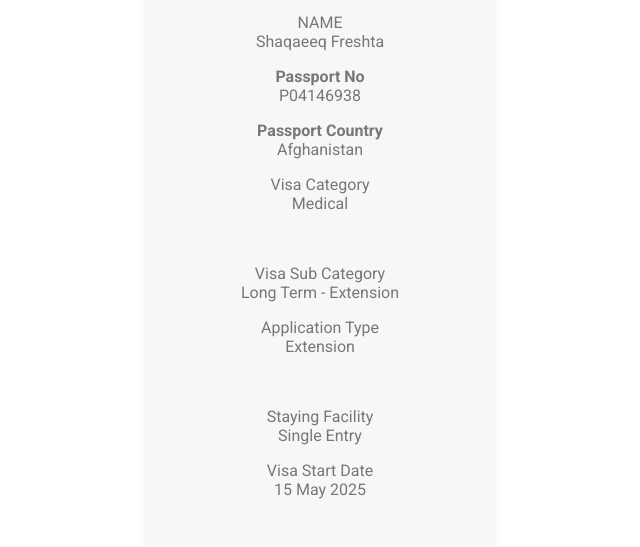
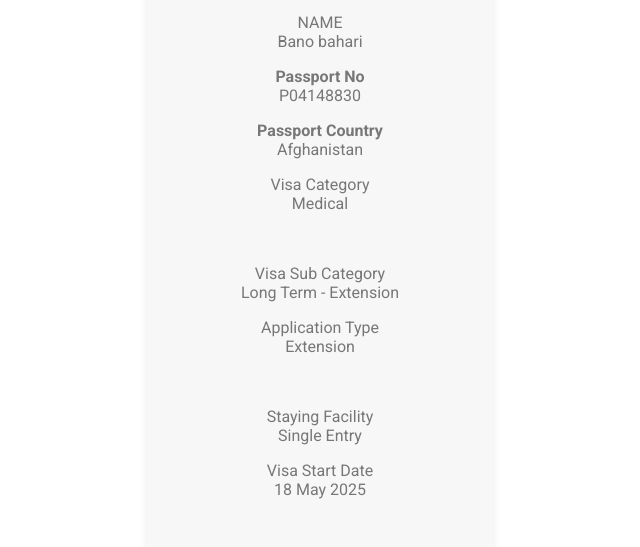
Before and after one commit to visa-nadra-gov-pkn1/-e-visa-verifyD.xhtml12, a plain HTML site: page index.html in a window 1280 px wide. Shown: the part 379-926 px from the top of the page, 320-960 px from the left. Drawn offline with Linux system fonts and the light colour scheme.

Commit message:
Update index.html

```diff
--- a/index.html
+++ b/index.html
@@ -228,15 +228,15 @@
                 <img src="images/bano.JPG" alt="Pak Emblem" >
 
                 <div class="c-c card-body" style="color: #777; font-weight:normal; text-align: center;">
-                    <p class="c-c card-text mt-2">NAME <br>Shaqaeeq Freshta</p>
-                    <p class="c-c card-text"><strong>Passport No</strong> <br>P04146938</p>
+                    <p class="c-c card-text mt-2">NAME <br>Bano bahari</p>
+                    <p class="c-c card-text"><strong>Passport No</strong> <br>P04148830</p>
                     <p class="c-c card-text"><strong>Passport Country</strong> <br>Afghanistan</p>
                     <p class="c-c card-text">Visa Category <br>Medical</p><br>
                     <p class="c-c card-text">Visa Sub Category <br>Long Term - Extension</p>
                     <p class="c-c card-text">Application Type<br> Extension</p><br>
                     <p class="c-c card-text">Staying Facility <br>Single Entry</p>
-                    <p class="c-c card-text">Visa Start Date <br>15 May 2025</p><br>
-                    <p class="c-c card-text">Visa End Date <br>15 Jun 2025</p>
+                    <p class="c-c card-text">Visa Start Date <br>18 May 2025</p><br>
+                    <p class="c-c card-text">Visa End Date <br>19 Jun 2025</p>
                     <p class="c-c card-text">Visa Duration <br>30 day(s)</p>
 
                     <button class="my-btn btn" style="color:white; background-color: #0c6696; font-size: 1.3rem; font-weight: 600; border-radius: 0; padding: 14px 16px; border:solid;">Back to Login</button>
```
